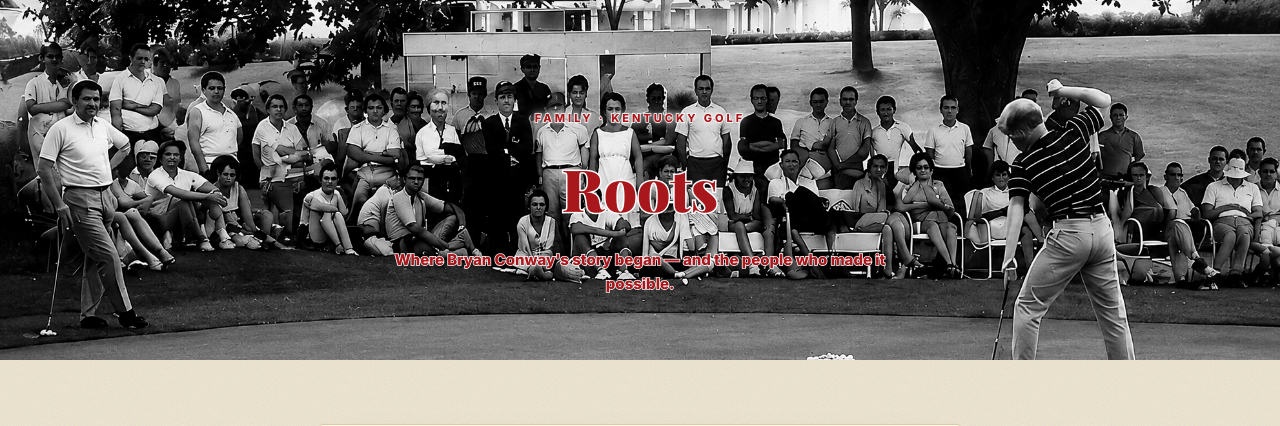
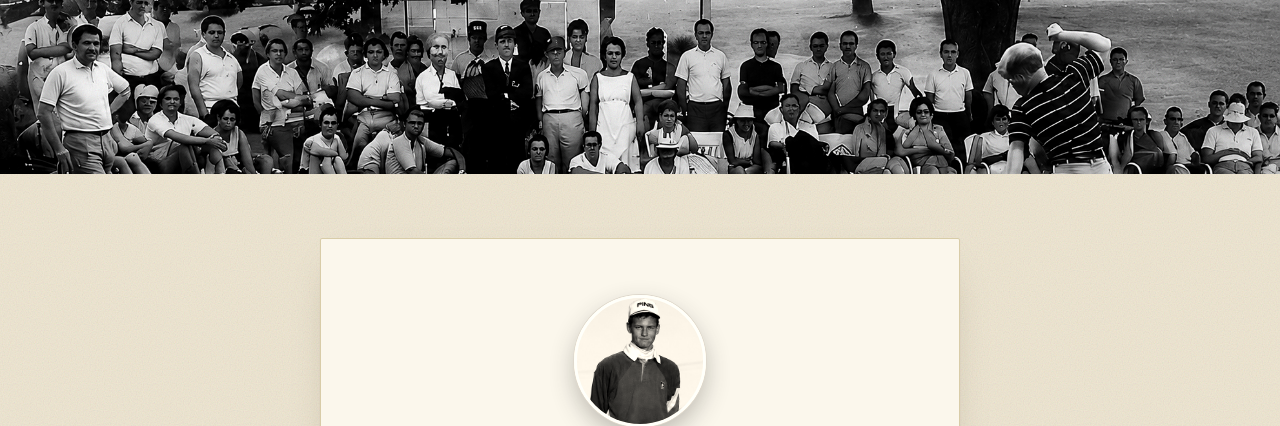
Before and after one commit to conwaygolf/Bryan-Conway-Golf-, a Flask app: page /roots in a window 1280 px wide. Shown: the part 73-499 px from the top of the page. Run offline with Flask 3, Linux system fonts and the light colour scheme.

Commit message:
Hide Roots header text, keep just the banner photo
Text (eyebrow/title/subtitle) is visually hidden but kept in the
markup for accessibility and SEO -- the h1 "Roots" is still there
for screen readers and search engines, just not rendered visually.

Co-Authored-By: Claude Sonnet 5 <noreply@anthropic.com>

```diff
--- a/templates/roots.html
+++ b/templates/roots.html
@@ -57,10 +57,11 @@
     .nav-toggle{display:flex;}
   }
 
-  /* HEADER — just the photo, dark text */
+  /* HEADER — just the banner photo, text hidden but kept for a11y/SEO */
   .archive-header{
     position:relative;color:var(--ink);padding:110px 0 64px;text-align:center;overflow:hidden;
   }
+  .sr-only{position:absolute;width:1px;height:1px;overflow:hidden;clip:rect(0,0,0,0);white-space:nowrap;}
   .archive-header img.hdr-photo{
     position:absolute;inset:0;width:100%;height:100%;object-fit:cover;object-position:50% 30%;
     filter:grayscale(1) contrast(1.05);z-index:-1;
@@ -222,7 +223,7 @@
 
 <div class="archive-header">
   <img class="hdr-photo" src="/static/images/roots_banner_vintage.jpg" alt="">
-  <div class="wrap">
+  <div class="wrap sr-only">
     <div class="archive-eyebrow">Family &middot; Kentucky Golf</div>
     <h1 class="archive-title">Roots</h1>
     <p class="archive-sub">Where Bryan Conway's story began — and the people who made it possible.</p>
```
